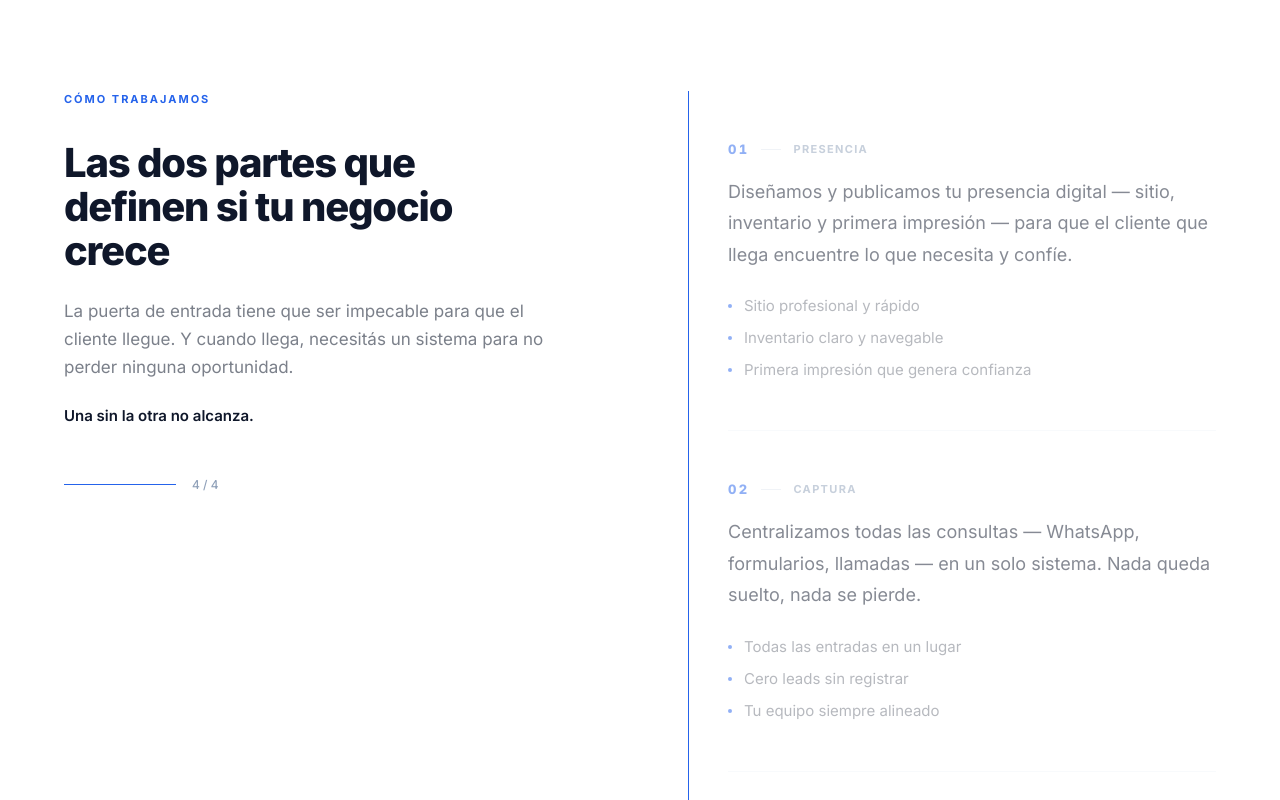
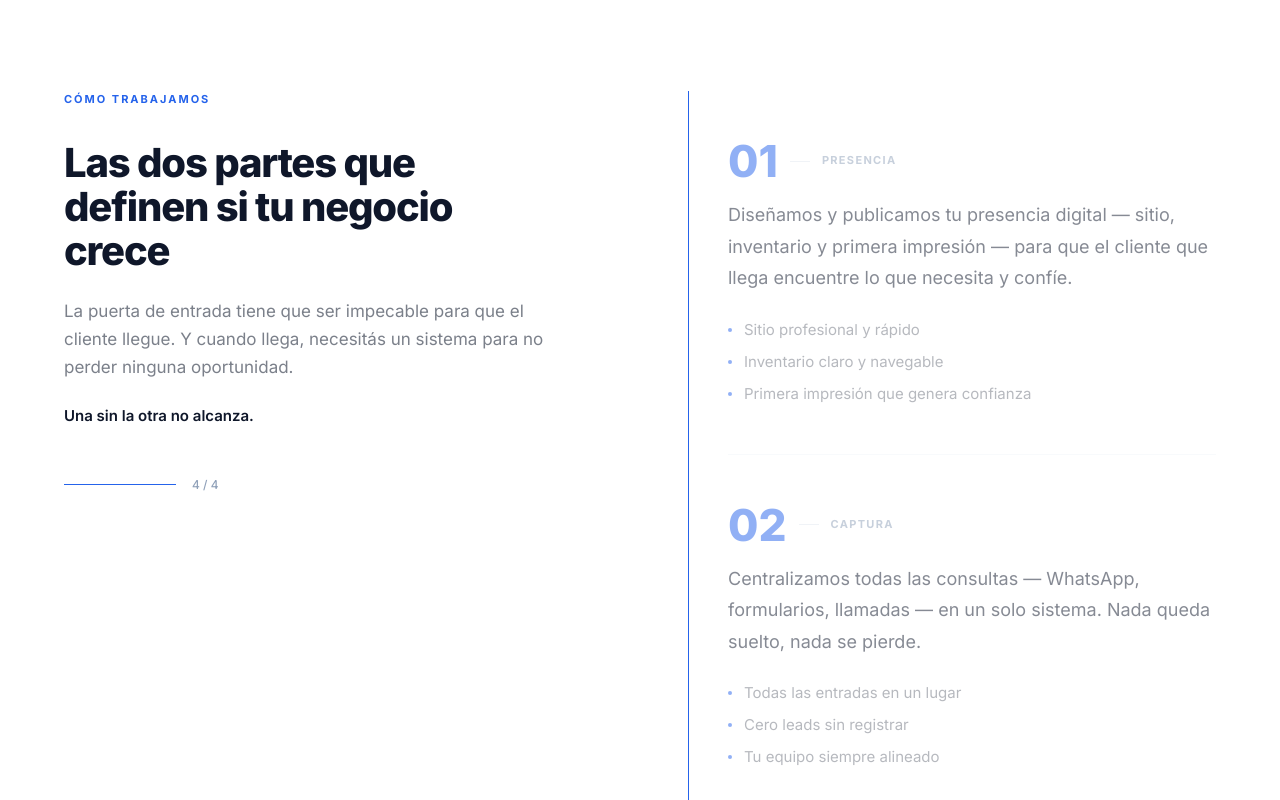
Before and after one commit to dcrecycler-ctrl/pegasuspixelsv2, a Next.js app: page / in a window 1280 px wide. Shown: the part 900-1700 px from the top of the page. Built offline with nearby package versions, Linux system fonts and the light colour scheme.

Commit message:
fix: step numbers 44px blue on both sections

```diff
--- a/components/sections/HowItWorksSection.tsx
+++ b/components/sections/HowItWorksSection.tsx
@@ -24,7 +24,7 @@ export function HowItWorksSection() {
           {steps.map((step, i) => (
             <AnimateIn key={i} delay={i * 80}>
               <div className="bg-white border border-[#E2E8F0] rounded-[12px] p-7 h-full hover-lift">
-                <span className="block text-[13px] font-black tracking-[0.18em] text-[#2563EB] uppercase tabular-nums leading-none mb-4">
+                <span className="block text-[44px] font-black text-[#2563EB] leading-none mb-4">
                   {String(i + 1).padStart(2, "0")}
                 </span>
                 <p className="text-[15px] font-semibold text-[#0F172A] leading-[1.4]">
--- a/components/sections/TrustClarity.tsx
+++ b/components/sections/TrustClarity.tsx
@@ -131,7 +131,7 @@ export function TrustClarity() {
                 >
                   {/* Step label */}
                   <div className="flex items-center gap-3 mb-4">
-                    <span className="text-[13px] font-black tracking-[0.18em] text-[#2563EB] uppercase tabular-nums">
+                    <span className="text-[44px] font-black text-[#2563EB] leading-none">
                       {step.number}
                     </span>
                     <div className="w-5 h-px bg-slate-200" />
```
